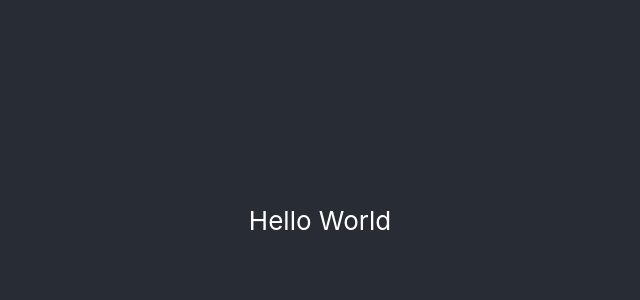
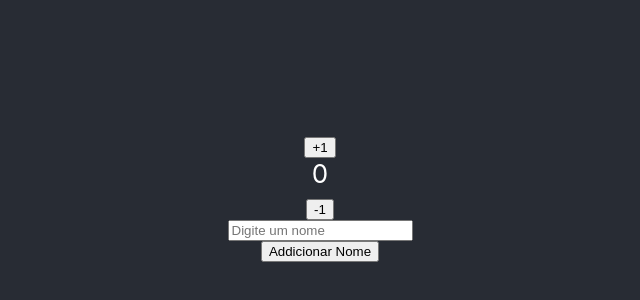
Before and after one commit to vilsonpneto/demo-t10-nov21-m3, a React (Create React App) app: page / in a window 1280 px wide. Shown: the part 180-480 px from the top of the page, without its empty margins (320-960 px from the left). Built offline with nearby package versions, Linux system fonts and the light colour scheme.

Commit message:
create: Demo sobre state

```diff
--- a/src/App.js
+++ b/src/App.js
@@ -1,11 +1,62 @@
 /*Importações css, bibliotecas, outros componentes */
+import { useState } from "react";
 import "./App.css";
+import Button from "./components/Button";
 
 function App() {
+  const [count, setCount] = useState(0);
+
+  const [name, setName] = useState("");
+  const [nameList, setNameList] = useState([]);
+
+  const add = () => {
+    setCount(count + 1);
+  };
+  const sub = () => {
+    if (count > 0) {
+      setCount(count - 1);
+    }
+  };
+
+  const addName = () => {
+    //Por conta da imutabilidade não posso acessar direto o array e fazer a alteração com o push
+    // setNameList(nameList.push(name));
+    setNameList([...nameList, name]);
+    setName("");
+  };
+
   return (
     <div className="App">
       <header className="App-header">
-        <div>Hello World</div>
+        <div>
+          {/* <button onClick={add}>Adiciona 1</button> */}
+          <Button onClick={add}>+1</Button>
+
+          <div>{count}</div>
+
+          {/* Exemplo de uso da função setCount dentro do onClick */}
+          {/* <button onClick={() => setCount(count - 1)}>Subtrair 1</button> */}
+          {/* <button onClick={sub}>Subtrair 1</button> */}
+          <Button onClick={sub}>-1</Button>
+        </div>
+
+        {/* *******************SEGUNDO EXEMPLO********************* */}
+
+        {/* Exemplo de console no onChange do input */}
+        {/* <input value={name} placeholder="Digite um nome" onChange={(event)=>console.log(event.target.value)} /> */}
+        <input
+          value={name}
+          placeholder="Digite um nome"
+          onChange={(event) => setName(event.target.value)}
+        />
+        <div>{name}</div>
+        <button onClick={addName}>Addicionar Nome</button>
+
+        <ul>
+          {nameList.map((name) => (
+            <li key={name}>{name}</li>
+          ))}
+        </ul>
       </header>
     </div>
   );
--- /dev/null
+++ b/src/components/Button/index.jsx
@@ -0,0 +1,5 @@
+const Button = ({ children, onClick }) => (
+  <button onClick={onClick}>{children}</button>
+);
+
+export default Button;
```
